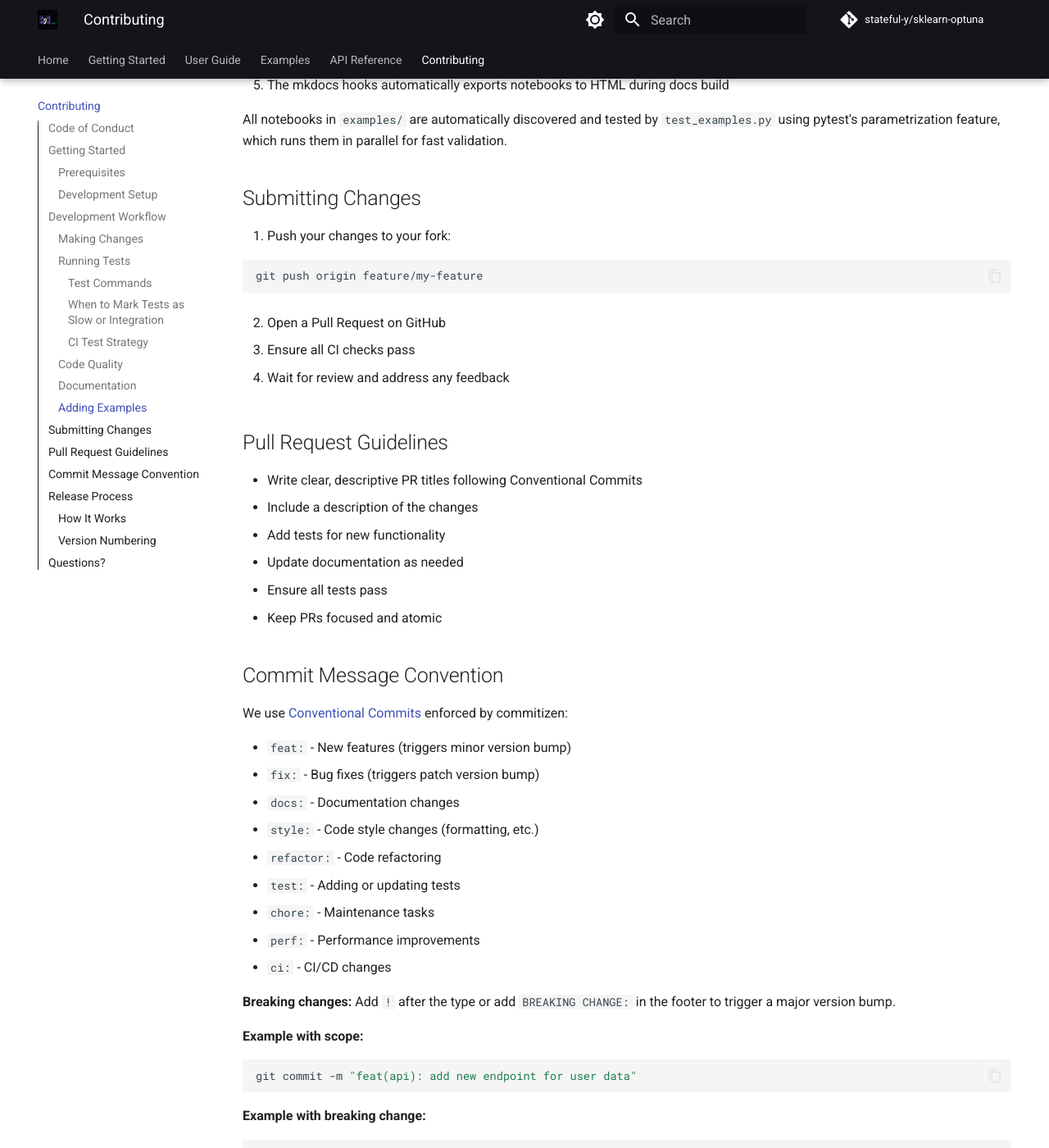
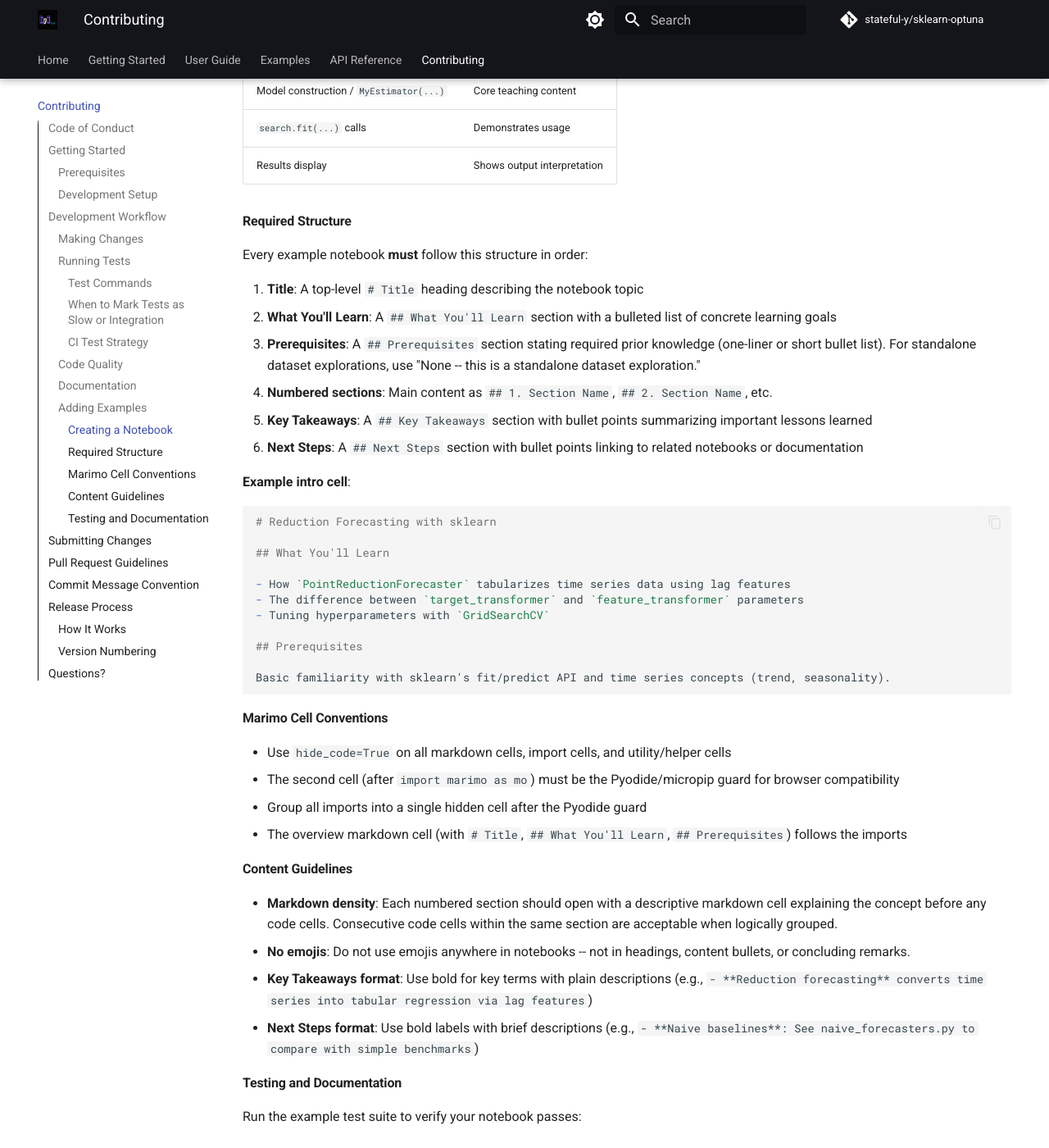
Before and after one commit to stateful-y/sklearn-optuna, an MkDocs documentation site: the page built from docs/pages/contributing.md, in a window 1280 px wide and 1400 px high, scrolled down 6073 px. Shown: the whole window at 82% size. Built offline with MkDocs 1.6.1 and Material for MkDocs 9.7.7, drawn with Linux system fonts in a browser that asks for light colours; comment, search, counter and statistics services are not loaded; some of the changed text lies outside the part shown.

Commit message:
docs: update notebook examples to match contributing guidelines (#6)
* docs: update notebook examples to match contributing guidelines

- Reorder early cells: import marimo -> pyodide -> imports -> overview
- Add What You'll Learn and Prerequisites sections to all 6 notebooks
- Reformat Key Takeaways with bold key terms
- Add or reformat Next Steps with bold labels
- Remove emoji from nested_pipeline.py
- Split mixed computation/markdown cell in callbacks.py
- Rewrite examples.md with View | Editable links per notebook
- Update user-guide.md example links with View | Editable format
- Fix contributing.md pyodide placement contradiction
- Remove r-string recommendation from contributing guidelines
- Copier template update to v0.13.0 with WASM export support

* chore: update from template

Signed-off-by: Guillaume Tauzin <4648633+gtauzin@users.noreply.github.com>

---------

Signed-off-by: Guillaume Tauzin <4648633+gtauzin@users.noreply.github.com>

````diff
--- a/.copier-answers.yml
+++ b/.copier-answers.yml
@@ -1,7 +1,7 @@
 # This file is used by Copier to track the template version
 # and enable template updates in generated projects
 
-_commit: 174d455a5648f2d383eb8b2d4376f88d1dd17563
+_commit: 34af1eded43e8feca2f8d2a5b8f1eca86b359317
 _src_path: gh:stateful-y/python-package-copier
 author_email: gtauzin@stateful-y.io
 author_name: Guillaume Tauzin
--- a/docs/pages/contributing.md
+++ b/docs/pages/contributing.md
@@ -387,59 +387,129 @@ just --list
 
 ### Adding Examples
 
-All examples are interactive [marimo](https://marimo.io) notebooks that combine code, markdown, and visualizations. Follow these guidelines:
+All examples are interactive [marimo](https://marimo.io) notebooks that combine code, markdown, and visualizations.
 
-1. Create a new marimo notebook in `examples/<name>.py`:
+#### Creating a Notebook
 
-   === "just"
+Create a new marimo notebook in `examples/<name>.py`:
 
-       ```bash
-       just example <name>.py
-       ```
+=== "just"
 
-   === "uv run"
+    ```bash
+    just example <name>.py
+    ```
 
-       ```bash
-       uv run marimo new examples/<name>.py
-       ```
+=== "uv run"
 
-2. Develop your example in the marimo editor, ollowing the standardized structure:
-   - **Overview**: Explain what readers will learn (flexible length)
+2. Develop your example in the marimo editor, following the standardized structure:
    - **Numbered sections**: Main concepts as `## 1.`, `## 2.`, `## 3.`
    - **Key Takeaways**: Bullet points summarizing important lessons
-   - **Next Steps**: Context for progression to related notebooks
-   - Use `hide_code=True` for utility functions (sliders, data generation, visualization)
+   - **Next Steps**: Links to related notebooks for progression
+   - Isolate utilities and markdown in separate cells
+   - Use `hide_code=True` for infrastructure cells: `import marimo`, pyodide install, library imports, utilities, and markdown cells
 
-3. Run the example test suite to verify it passes:
+   **Pyodide install cell template** (place right after `import marimo as mo`):
 
-   === "just"
+   ```python
+   @app.cell(hide_code=True)
+   async def _():
+       import sys
 
-       ```bash
-       just test-examples
-       ```
+       if "pyodide" in sys.modules:
+           import micropip
 
-   === "nox"
-
-       ```bash
-       uvx nox -s test_examples
-       ```
-
-   === "uv run"
-
-       ```bash
-       uv run pytest tests/test_examples.py -m example
-       ```
-
-4. Add a link to your example in `docs/pages/examples.md`:
-
-   ```markdown
-   - [Example Name](../examples/<name>/) - Brief description
+           await micropip.install(["scikit-learn"]) # List all packages needed to run the example
+       return
    ```
 
-5. The mkdocs hooks automatically exports notebooks to HTML during docs build
+   **`hide_code=True` guidance** — mark these cells as hidden:
 
-All notebooks in `examples/` are automatically discovered and tested by `test_examples.py` using pytest's parametrization feature, which runs them in parallel for fast validation.
+   | Cell type | Why hidden |
+   |-----------|-----------|
+   | `import marimo as mo` | Boilerplate, not instructive |
+   | Pyodide install | Infrastructure, not tutorial content |
+   | Library imports | Setup, readers focus on usage |
+   | Utilities | Not the lesson |
+   | Markdown cells | Purely structural |
 
+   Leave these cells **visible**:
+
+   | Cell type | Why visible |
+   |-----------|------------|
+   | Model construction / `MyEstimator(...)` | Core teaching content |
+   | `search.fit(...)` calls | Demonstrates usage |
+   | Results display | Shows output interpretation |
+
+#### Required Structure
+
+Every example notebook **must** follow this structure in order:
+
+1. **Title**: A top-level `# Title` heading describing the notebook topic
+2. **What You'll Learn**: A `## What You'll Learn` section with a bulleted list of concrete learning goals
+3. **Prerequisites**: A `## Prerequisites` section stating required prior knowledge (one-liner or short bullet list). For standalone dataset explorations, use "None -- this is a standalone dataset exploration."
+4. **Numbered sections**: Main content as `## 1. Section Name`, `## 2. Section Name`, etc.
+5. **Key Takeaways**: A `## Key Takeaways` section with bullet points summarizing important lessons learned
+6. **Next Steps**: A `## Next Steps` section with bullet points linking to related notebooks or documentation
+
+**Example intro cell**:
+
+```markdown
+# Reduction Forecasting with sklearn
+
+## What You'll Learn
+
+- How `PointReductionForecaster` tabularizes time series data using lag features
+- The difference between `target_transformer` and `feature_transformer` parameters
+- Tuning hyperparameters with `GridSearchCV`
+
+## Prerequisites
+
+Basic familiarity with sklearn's fit/predict API and time series concepts (trend, seasonality).
+```
+
+#### Marimo Cell Conventions
+
+- Use `hide_code=True` on all markdown cells, import cells, and utility/helper cells
+- The second cell (after `import marimo as mo`) must be the Pyodide/micropip guard for browser compatibility
+- Group all imports into a single hidden cell after the Pyodide guard
+- The overview markdown cell (with `# Title`, `## What You'll Learn`, `## Prerequisites`) follows the imports
+
+#### Content Guidelines
+
+- **Markdown density**: Each numbered section should open with a descriptive markdown cell explaining the concept before any code cells. Consecutive code cells within the same section are acceptable when logically grouped.
+- **No emojis**: Do not use emojis anywhere in notebooks -- not in headings, content bullets, or concluding remarks.
+- **Key Takeaways format**: Use bold for key terms with plain descriptions (e.g., `- **Reduction forecasting** converts time series into tabular regression via lag features`)
+- **Next Steps format**: Use bold labels with brief descriptions (e.g., `- **Naive baselines**: See naive_forecasters.py to compare with simple benchmarks`)
+
+#### Testing and Documentation
+
+Run the example test suite to verify your notebook passes:
+
+=== "just"
+
+    ```bash
+    just test-examples
+    ```
+
+=== "nox"
+
+    ```bash
+    uvx nox -s test_examples
+    ```
+
+=== "uv run"
+
+    ```bash
+    uv run pytest tests/test_examples.py -m example
+    ```
+
+Add a link to your example in `docs/pages/examples.md`:
+
+```markdown
+- [Example Name](../examples/<name>/) - Brief description
+```
+
+The mkdocs hooks automatically export notebooks to HTML during docs build. All notebooks in `examples/` are automatically discovered and tested by `test_examples.py` using pytest's parametrization feature, which runs them in parallel for fast validation.
 
 ## Submitting Changes
 
````
Also changed, not shown: docs/hooks.py (+78 -13 lines), docs/pages/examples.md (+10 -8 lines), docs/pages/user-guide.md (+6 -6 lines), 6 other files.
